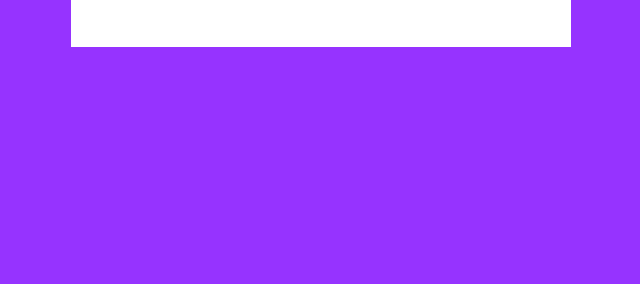
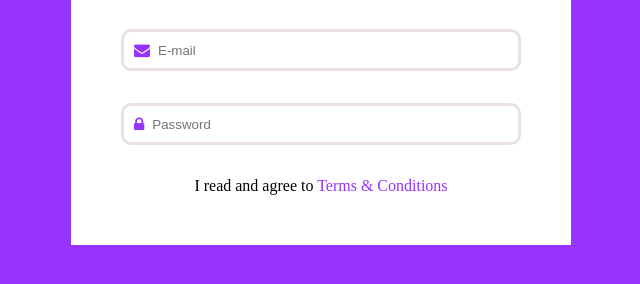
Before and after one commit to moqun06/ICONS-FORMS, a plain HTML site: page index.html in a window 1280 px wide. Shown: the part 164-448 px from the top of the page, without its empty margins (319-959 px from the left). Drawn offline with Linux system fonts and the light colour scheme.

Commit message:
new commit

```diff
--- a/index.css
+++ b/index.css
@@ -10,29 +10,32 @@ body {
 form {
   background-color: #fff;
   padding: 50px;
+  text-align: center;
 }
 .container {
-
   display: flex;
   justify-content: center;
 }
 .dell {
-    padding: 10px;
+  padding: 10px;
   border-radius: 10px;
   border: 3px solid rgb(236, 225, 225);
-  display: flex ;
+  display: flex;
   gap: 0.5rem;
   width: 400px;
+  margin-bottom: 2rem;
 }
-i{
-    color: #9633ff;
+i {
+  color: #9633ff;
 }
-input{
-outline: none;
-border: none;
-
+input {
+  outline: none;
+  border: none;
 }
-h1{
-    text-align: center;
-    padding-bottom: 2rem;
+h1 {
+  padding-bottom: 2rem;
 }
+a {
+  color: #9633ff;
+  text-decoration: none;
+}
--- a/index.html
+++ b/index.html
@@ -21,6 +21,21 @@
         <div class="dell">
           <i class="fa fa-user"></i> <input type="text" placeholder="Name" />
         </div>
+        <div class="dell">
+          <i class="fa fa-envelope"></i
+          ><input type="text" placeholder="E-mail" />
+        </div>
+        <div class="dell">
+          <i class="fa fa-lock"></i><input type="text" placeholder="Password" />
+        </div>
+        <p>
+          I read and agree to
+
+            <a href="https://www.w3schools.com/css/css_syntax.asp">
+              Terms & Conditions
+            </a>
+
+        </p>
       </form>
     </div>
   </body>
```
